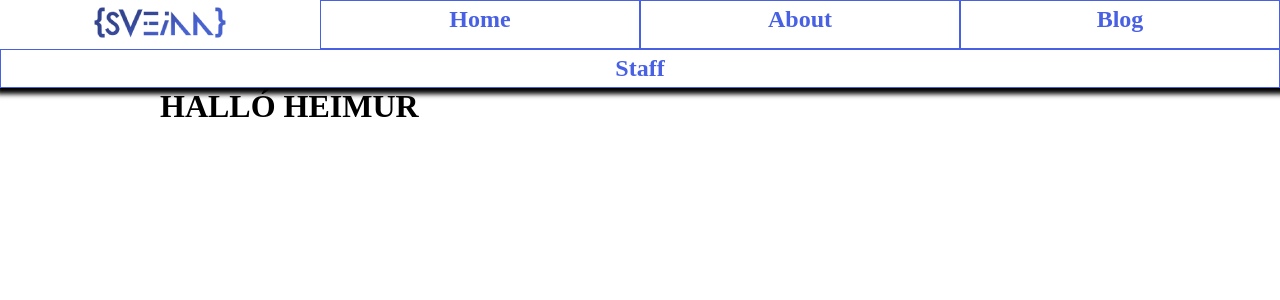
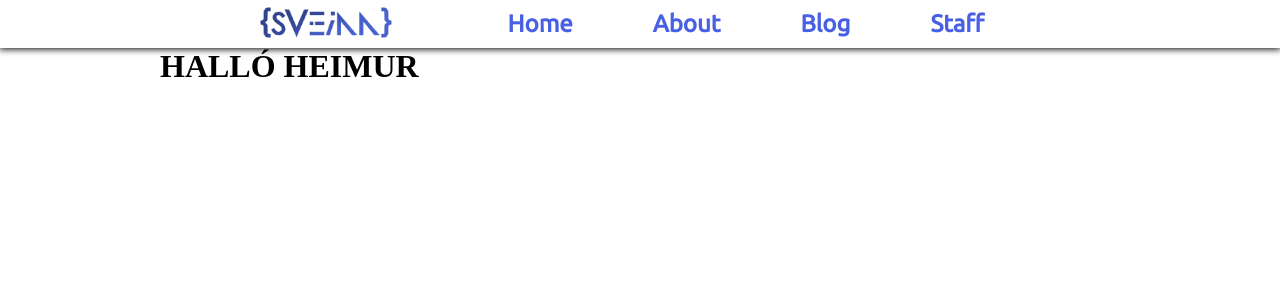
Before and after one commit to tolvubraut/wizliz, a Jekyll site: the page built from index.md, in a window 1280 px wide. Shown: the top 300 px of the page. Built offline with Jekyll 4.4.1, drawn with Linux system fonts in a browser that asks for light colours; some web fonts are replaced.

Commit message:
mistakes

```diff
--- a/_includes/navigation.html
+++ b/_includes/navigation.html
@@ -1,10 +1,14 @@
 <nav>
-  <div class="nav-container">
+  <div class="flexwrapper">
+    <div class="head-menu">
       <div class="logo"><img src="{{site.baseurl}}/assets/img/sveinn1.png"></div>
+        <div class="nav-menu">
         {% for item in site.data.navigation %}
         <a class="nav-link" href="{{ item.link }}" {% if page.url == item.link %}class="current"{% endif %}>
           <h2>{{ item.name }}</h2>
         </a>
         {% endfor %}
       </div>
+    </div>
+  </div>
 </nav>
--- a/_layouts/default.html
+++ b/_layouts/default.html
@@ -5,6 +5,8 @@
     <meta charset="utf-8">
     <title>{{ page.title }}</title>
     <link rel="stylesheet" href="{{'/assets/css/styles.css' | prepend: site.baseurl }}">
+    <link href="https://fonts.googleapis.com/css?family=Ubuntu&display=swap" rel="stylesheet">
+    <link href="https://fonts.googleapis.com/css?family=Darker+Grotesque&display=swap" rel="stylesheet">
     {% feed_meta %}
     {% seo %}
   </head>
--- a/_sass/base.scss
+++ b/_sass/base.scss
@@ -1,5 +1,7 @@
 // Base for Website
-
+* {
+  font-family: 'Ubuntu', sans-serif;
+}
 a {
   color:rgb(72, 96, 228);
   text-decoration: none;
@@ -9,3 +11,7 @@ a {
   width: 75%;
   margin: 0 auto;
 }
+
+h1 {
+  font-family: 'Abril Fatface', cursive;
+}
--- a/_sass/navigation.scss
+++ b/_sass/navigation.scss
@@ -2,27 +2,39 @@
 .current {
     color: green;
 }
+
 * {
   box-sizing: border-box;
   padding: 0;
   margin: 0;
 }
 
-.nav-container {
+.flexwrapper {
+  display:fixed;
+  box-shadow: 0px 0px 7px 1px black;
+
+}
+
+.head-menu {
   display:flex;
-  box-shadow: 1px 1px 5px 5px black;
-  flex-wrap: wrap;
+  margin: 0 auto;
+  width: 60%;
+  flex-direction: row;
 }
 
 .logo {
-  flex: 25%;
   text-align:center;
 
 }
 
+.nav-menu {
+  display:flex;
+  width:100%;
+  justify-content: flex-end;
+}
+
 .nav-link {
-  text-align:center;
-  flex: 25%;
-  border: 1px solid;
-  padding: 5px;
+  text-align: center;
+  align-self: center;
+  margin: 0 2.5em;
 }
```
Also changed, not shown: 13 other files. Lines whose indentation alone changed are shown as unchanged.
